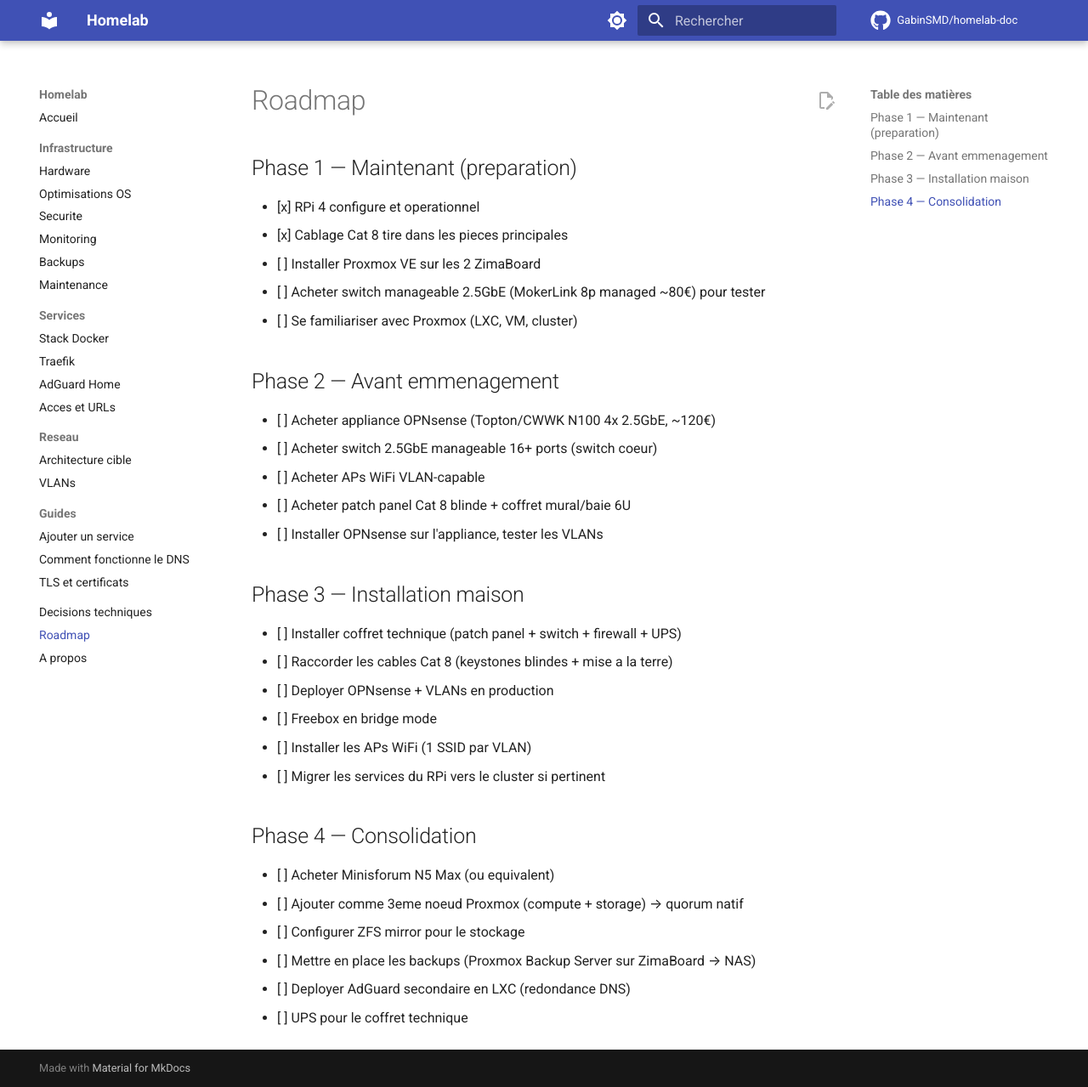
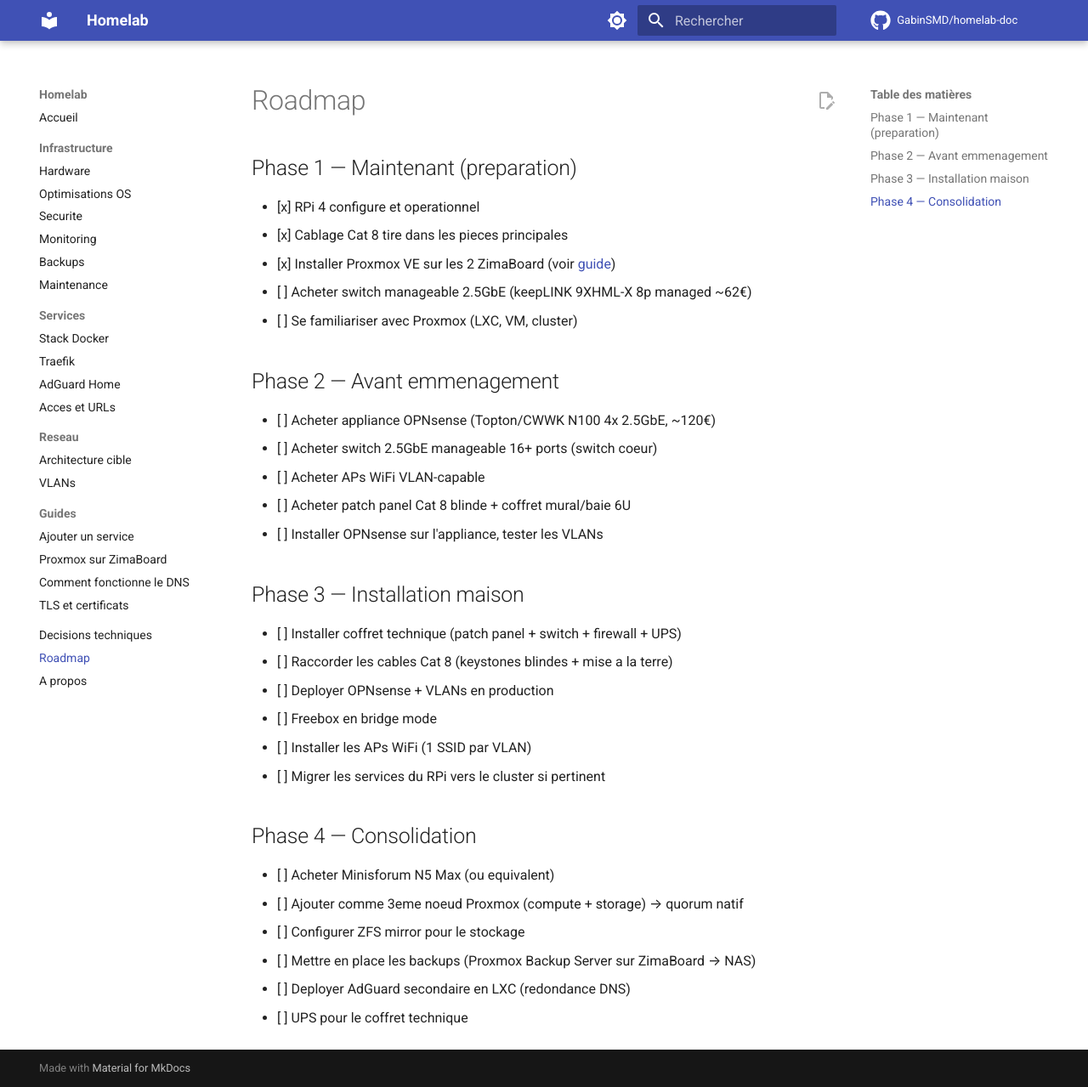
Before and after one commit to GabinSMD/homelab-doc, an MkDocs documentation site: the page built from docs/roadmap.md, in a window 1280 px wide and 1279 px high. Shown: the whole window at 85% size. Built offline with MkDocs 1.6.1 and Material for MkDocs 9.7.7, drawn with Linux system fonts in a browser that asks for light colours; comment, search, counter and statistics services are not loaded.

Commit message:
Add Proxmox ZimaBoard install guide, update roadmap
- New guide: step-by-step Proxmox VE 9 install on ZimaBoard (eMMC patch + post-install)
- Roadmap: mark Proxmox install as done, update switch model (keepLINK 9XHML-X)

Co-Authored-By: Claude Opus 4.6 (1M context) <noreply@anthropic.com>

```diff
--- a/docs/roadmap.md
+++ b/docs/roadmap.md
@@ -4,8 +4,8 @@
 
 - [x] RPi 4 configure et operationnel
 - [x] Cablage Cat 8 tire dans les pieces principales
-- [ ] Installer Proxmox VE sur les 2 ZimaBoard
-- [ ] Acheter switch manageable 2.5GbE (MokerLink 8p managed ~80€) pour tester
+- [x] Installer Proxmox VE sur les 2 ZimaBoard (voir [guide](guides/proxmox-zimaboard.md))
+- [ ] Acheter switch manageable 2.5GbE (keepLINK 9XHML-X 8p managed ~62€)
 - [ ] Se familiariser avec Proxmox (LXC, VM, cluster)
 
 ## Phase 2 — Avant emmenagement
--- a/mkdocs.yml
+++ b/mkdocs.yml
@@ -82,6 +82,7 @@ nav:
     - VLANs: network/vlans.md
   - Guides:
     - Ajouter un service: guides/ajouter-service.md
+    - Proxmox sur ZimaBoard: guides/proxmox-zimaboard.md
     - Comment fonctionne le DNS: guides/dns-flow.md
     - TLS et certificats: guides/tls.md
   - Decisions techniques: decisions.md
```
Also changed, not shown: docs/guides/proxmox-zimaboard.md (added, +72 -0 lines).
